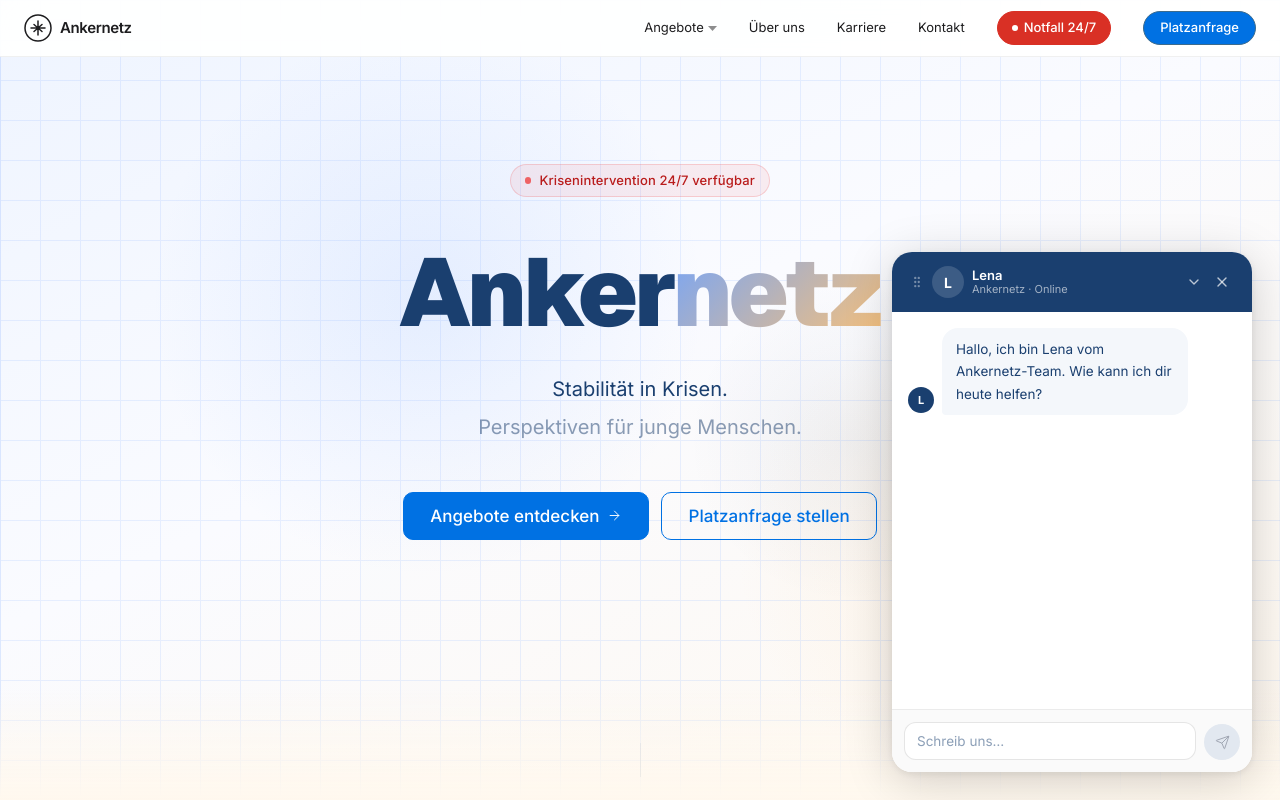
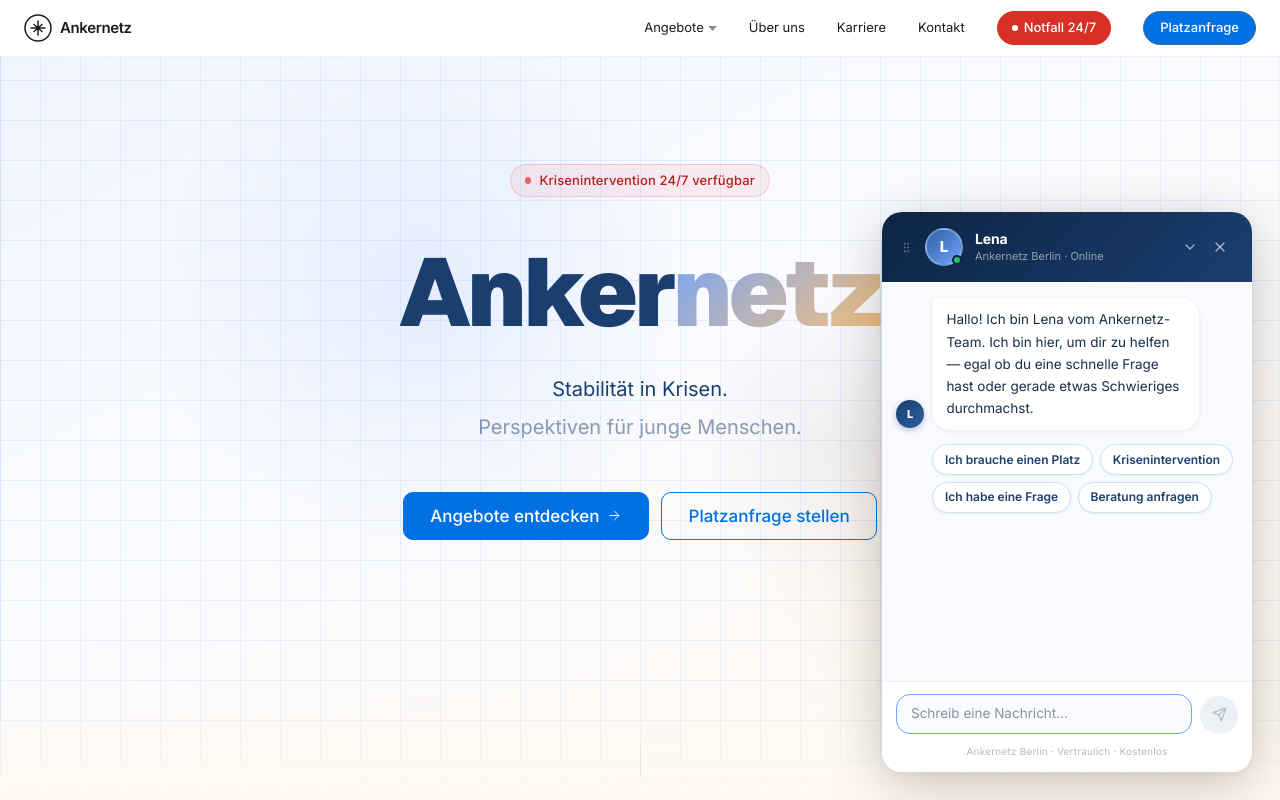
Before and after one commit to ankernetz/ankernetz, a Next.js app: page / in a window 1280 px wide. Both pictures are taken after a click on the button "Chat öffnen". Shown: the top 800 px of the page. Built offline with nearby package versions, Linux system fonts and the light colour scheme.

Commit message:
ChatWidget: professionelles Redesign — besserer Header, Quick-Reply-Chips, neue Bubble-Styles, Footer

```diff
--- a/app/components/ChatWidget.tsx
+++ b/app/components/ChatWidget.tsx
@@ -30,11 +30,12 @@ export default function ChatWidget() {
   const [open, setOpen] = useState(false);
   const [minimized, setMinimized] = useState(false);
   const [messages, setMessages] = useState<Message[]>([
-    { role: "assistant", content: "Hallo, ich bin Lena vom Ankernetz-Team. Wie kann ich dir heute helfen?" },
+    { role: "assistant", content: "Hallo! Ich bin Lena vom Ankernetz-Team. Ich bin hier, um dir zu helfen — egal ob du eine schnelle Frage hast oder gerade etwas Schwieriges durchmachst." },
   ]);
   const [input, setInput] = useState("");
   const [loading, setLoading] = useState(false);
   const [showCrisisBanner, setShowCrisisBanner] = useState(false);
+  const [chipsUsed, setChipsUsed] = useState(false);
   const sessionId = useRef<string>(generateSessionId());
 
   /* ── Drag ── */
@@ -100,49 +101,7 @@ export default function ChatWidget() {
   }, [open, minimized]);
 
   async function sendMessage() {
-    if (!input.trim() || loading) return;
-    const userText = input.trim();
-    const crisis = isCrisisMessage(userText);
-    if (crisis) setShowCrisisBanner(true);
-    const newMessages: Message[] = [...messages, { role: "user", content: userText, crisis }];
-    setMessages(newMessages);
-    setInput("");
-    setLoading(true);
-    try {
-      const userMessageCount = messages.filter(m => m.role === "user").length + 1;
-      const res = await fetch("/api/chat", {
-        method: "POST",
-        headers: { "Content-Type": "application/json" },
-        body: JSON.stringify({
-          messages: newMessages.map(m => ({ role: m.role, content: m.content })),
-          sessionId: sessionId.current,
-          userMessageCount,
-        }),
-      });
-      const reader = res.body?.getReader();
-      const decoder = new TextDecoder();
-      let assistantText = "";
-      setMessages(prev => [...prev, { role: "assistant", content: "" }]);
-      if (reader) {
-        while (true) {
-          const { done, value } = await reader.read();
-          if (done) break;
-          assistantText += decoder.decode(value, { stream: true });
-          setMessages(prev => {
-            const updated = [...prev];
-            updated[updated.length - 1] = { role: "assistant", content: assistantText };
-            return updated;
-          });
-        }
-      }
-    } catch {
-      setMessages(prev => [
-        ...prev,
-        { role: "assistant", content: "Ich bin kurz nicht erreichbar. Ruf direkt an: +49 (0) 30 22 45 43 22" },
-      ]);
-    } finally {
-      setLoading(false);
-    }
+    await sendMessageWithText(input.trim());
   }
 
   function handleKey(e: React.KeyboardEvent) {
@@ -246,6 +205,65 @@ export default function ChatWidget() {
     );
   }
 
+  const quickChips = [
+    "Ich brauche einen Platz",
+    "Krisenintervention",
+    "Ich habe eine Frage",
+    "Beratung anfragen",
+  ];
+
+  function sendChip(text: string) {
+    setChipsUsed(true);
+    setInput(text);
+    setTimeout(() => {
+      sendMessageWithText(text);
+    }, 0);
+  }
+
+  async function sendMessageWithText(text: string) {
+    if (!text.trim() || loading) return;
+    const crisis = isCrisisMessage(text);
+    if (crisis) setShowCrisisBanner(true);
+    const newMessages: Message[] = [...messages, { role: "user", content: text, crisis }];
+    setMessages(newMessages);
+    setInput("");
+    setLoading(true);
+    try {
+      const userMessageCount = messages.filter(m => m.role === "user").length + 1;
+      const res = await fetch("/api/chat", {
+        method: "POST",
+        headers: { "Content-Type": "application/json" },
+        body: JSON.stringify({
+          messages: newMessages.map(m => ({ role: m.role, content: m.content })),
+          sessionId: sessionId.current,
+          userMessageCount,
+        }),
+      });
+      const reader = res.body?.getReader();
+      const decoder = new TextDecoder();
+      let assistantText = "";
+      setMessages(prev => [...prev, { role: "assistant", content: "" }]);
+      if (reader) {
+        while (true) {
+          const { done, value } = await reader.read();
+          if (done) break;
+          assistantText += decoder.decode(value, { stream: true });
+          setMessages(prev => {
+            const updated = [...prev];
+            updated[updated.length - 1] = { role: "assistant", content: assistantText };
+            return updated;
+          });
+        }
+      }
+    } catch {
+      setMessages(prev => [...prev, { role: "assistant", content: "Ich bin kurz nicht erreichbar. Ruf direkt an: +49 (0) 30 22 45 43 22" }]);
+    } finally {
+      setLoading(false);
+    }
+  }
+
+  const userHasWritten = messages.some(m => m.role === "user");
+
   /* ── GEÖFFNET ── */
   return (
     <div
@@ -253,26 +271,28 @@ export default function ChatWidget() {
       style={{
         ...posStyle,
         ...draggingStyle,
-        width: "360px",
-        maxWidth: "calc(100vw - 2rem)",
+        width: "370px",
+        maxWidth: "calc(100vw - 1.5rem)",
         borderRadius: "1.25rem",
         background: "#ffffff",
-        boxShadow: "0 8px 48px rgba(0,0,0,0.18), 0 2px 8px rgba(0,0,0,0.08)",
+        boxShadow: "0 12px 56px rgba(0,0,0,0.22), 0 2px 8px rgba(0,0,0,0.06)",
         display: "flex",
         flexDirection: "column",
         overflow: "hidden",
-        height: minimized ? "56px" : "520px",
-        transition: "height 0.3s ease",
+        height: minimized ? "64px" : "560px",
+        transition: "height 0.3s cubic-bezier(.4,0,.2,1)",
+        fontFamily: "Inter, system-ui, sans-serif",
       }}
     >
-      {/* ── Header (Drag-Handle) ── */}
+      {/* ── Header ── */}
       <div
         onPointerDown={startDrag}
         onPointerMove={moveDrag}
         onPointerUp={endDrag}
+        onClick={() => minimized && setMinimized(false)}
         style={{
-          background: "#1a3f6f",
-          padding: "0.875rem 1.125rem",
+          background: "linear-gradient(135deg, #0d2444 0%, #1a3f6f 100%)",
+          padding: "1rem 1.125rem",
           display: "flex",
           alignItems: "center",
           justifyContent: "space-between",
@@ -280,37 +300,41 @@ export default function ChatWidget() {
           cursor: "grab",
           touchAction: "none",
         }}
-        onClick={() => minimized && setMinimized(false)}
       >
-        <div style={{ display: "flex", alignItems: "center", gap: "0.5rem" }}>
-          {/* Grip-Icon als visueller Drag-Hinweis */}
-          <GripVertical size={14} color="rgba(255,255,255,0.4)" strokeWidth={2} />
-          {/* Avatar */}
-          <div style={{ width: "32px", height: "32px", borderRadius: "50%",
-            background: "rgba(255,255,255,0.15)", display: "flex", alignItems: "center",
-            justifyContent: "center", fontSize: "14px", fontWeight: 700, color: "white", flexShrink: 0 }}>
-            L
+        <div style={{ display: "flex", alignItems: "center", gap: "0.75rem" }}>
+          <GripVertical size={13} color="rgba(255,255,255,0.3)" strokeWidth={2} style={{ flexShrink: 0 }} />
+          {/* Avatar mit grünem Online-Dot */}
+          <div style={{ position: "relative", flexShrink: 0 }}>
+            <div style={{
+              width: "38px", height: "38px", borderRadius: "50%",
+              background: "linear-gradient(135deg, #2d5fa0 0%, #6FA3FE 100%)",
+              border: "2px solid rgba(255,255,255,0.25)",
+              display: "flex", alignItems: "center", justifyContent: "center",
+              fontSize: "15px", fontWeight: 800, color: "white",
+            }}>L</div>
+            <span style={{
+              position: "absolute", bottom: "1px", right: "1px",
+              width: "10px", height: "10px", borderRadius: "50%",
+              background: "#22c55e", border: "2px solid #0d2444",
+            }} />
           </div>
           <div>
-            <p style={{ fontSize: "13px", fontWeight: 600, color: "white", lineHeight: 1.2 }}>Lena</p>
-            <p style={{ fontSize: "11px", color: "rgba(255,255,255,0.6)", lineHeight: 1.2 }}>
-              {loading ? "schreibt…" : "Ankernetz · Online"}
+            <p style={{ fontSize: "14px", fontWeight: 700, color: "white", lineHeight: 1.2, letterSpacing: "-0.01em" }}>Lena</p>
+            <p style={{ fontSize: "11px", lineHeight: 1.3, marginTop: "1px",
+              color: loading ? "#86efac" : "rgba(255,255,255,0.55)" }}>
+              {loading ? "● schreibt gerade…" : "Ankernetz Berlin · Online"}
             </p>
           </div>
         </div>
-        <div style={{ display: "flex", gap: "0.25rem" }}>
-          <button
-            onClick={e => { e.stopPropagation(); setMinimized(!minimized); }}
-            style={{ background: "none", border: "none", cursor: "pointer", padding: "0.25rem",
-              color: "rgba(255,255,255,0.7)", display: "flex" }}
-          >
-            <ChevronDown size={16} style={{ transform: minimized ? "rotate(180deg)" : "rotate(0deg)", transition: "transform 0.2s" }} />
+        <div style={{ display: "flex", gap: "0.125rem", alignItems: "center" }}>
+          <button onClick={e => { e.stopPropagation(); setMinimized(!minimized); }}
+            style={{ background: "none", border: "none", cursor: "pointer", padding: "0.375rem",
+              color: "rgba(255,255,255,0.6)", display: "flex", borderRadius: "6px" }}>
+            <ChevronDown size={16} style={{ transform: minimized ? "rotate(180deg)" : "rotate(0deg)", transition: "transform 0.25s" }} />
           </button>
-          <button
-            onClick={e => { e.stopPropagation(); setOpen(false); }}
-            style={{ background: "none", border: "none", cursor: "pointer", padding: "0.25rem",
-              color: "rgba(255,255,255,0.7)", display: "flex" }}
-          >
+          <button onClick={e => { e.stopPropagation(); setOpen(false); }}
+            style={{ background: "none", border: "none", cursor: "pointer", padding: "0.375rem",
+              color: "rgba(255,255,255,0.6)", display: "flex", borderRadius: "6px" }}>
             <X size={16} />
           </button>
         </div>
@@ -321,82 +345,127 @@ export default function ChatWidget() {
         <div style={{ background: "#fef2f2", borderBottom: "1px solid #fecaca",
           padding: "0.625rem 1rem", display: "flex", alignItems: "center",
           justifyContent: "space-between", gap: "0.5rem", flexShrink: 0 }}>
-          <p style={{ fontSize: "11px", color: "#dc2626", fontWeight: 500, lineHeight: 1.4 }}>
-            Akute Gefahr? Ruf jetzt an:
+          <p style={{ fontSize: "11.5px", color: "#dc2626", fontWeight: 600, lineHeight: 1.4 }}>
+            🚨 Akute Gefahr? Sofort anrufen:
           </p>
           <a href="tel:+4930224543220" style={{ fontSize: "12px", fontWeight: 700, color: "white",
-            background: "#dc2626", padding: "0.25rem 0.625rem", borderRadius: "100px",
-            textDecoration: "none", whiteSpace: "nowrap", display: "flex", alignItems: "center", gap: "0.25rem" }}>
-            <Phone size={11} />
-            030 22 45 43 22
+            background: "#dc2626", padding: "0.3rem 0.75rem", borderRadius: "100px",
+            textDecoration: "none", whiteSpace: "nowrap", display: "flex", alignItems: "center", gap: "0.3rem" }}>
+            <Phone size={11} /> 030 22 45 43 22
           </a>
         </div>
       )}
 
       {/* Messages */}
       {!minimized && (
-        <div style={{ flex: 1, overflowY: "auto", padding: "1rem",
-          display: "flex", flexDirection: "column", gap: "0.75rem" }}>
+        <div style={{ flex: 1, overflowY: "auto", padding: "1rem 0.875rem",
+          display: "flex", flexDirection: "column", gap: "0.625rem",
+          background: "#f8fafd" }}>
+
           {messages.map((msg, i) => (
-            <div key={i} style={{ display: "flex",
+            <div key={i}>
+              <div style={{ display: "flex",
                 justifyContent: msg.role === "user" ? "flex-end" : "flex-start",
                 alignItems: "flex-end", gap: "0.5rem" }}>
                 {msg.role === "assistant" && (
-                <div style={{ width: "26px", height: "26px", borderRadius: "50%",
-                  background: "#1a3f6f", display: "flex", alignItems: "center",
-                  justifyContent: "center", fontSize: "11px", fontWeight: 700,
-                  color: "white", flexShrink: 0, marginBottom: "2px" }}>L</div>
+                  <div style={{
+                    width: "28px", height: "28px", borderRadius: "50%",
+                    background: "linear-gradient(135deg, #1a3f6f 0%, #2d5fa0 100%)",
+                    display: "flex", alignItems: "center", justifyContent: "center",
+                    fontSize: "11px", fontWeight: 800, color: "white",
+                    flexShrink: 0, marginBottom: "2px", boxShadow: "0 2px 6px rgba(26,63,111,0.3)",
+                  }}>L</div>
                 )}
                 <div style={{
-                maxWidth: "75%", padding: "0.625rem 0.875rem",
-                borderRadius: msg.role === "user" ? "1rem 1rem 0.25rem 1rem" : "1rem 1rem 1rem 0.25rem",
-                background: msg.role === "user" ? "#1a3f6f" : "#f4f7fb",
-                color: msg.role === "user" ? "white" : "#1a3f6f",
-                fontSize: "13.5px", lineHeight: "1.65", fontWeight: 400,
+                  maxWidth: "78%",
+                  padding: "0.65rem 0.9rem",
+                  borderRadius: msg.role === "user"
+                    ? "1.1rem 1.1rem 0.2rem 1.1rem"
+                    : "0.2rem 1.1rem 1.1rem 1.1rem",
+                  background: msg.role === "user"
+                    ? "linear-gradient(135deg, #1a3f6f 0%, #2d5fa0 100%)"
+                    : "#ffffff",
+                  color: msg.role === "user" ? "white" : "#1a2e4a",
+                  fontSize: "13.5px", lineHeight: "1.65",
+                  boxShadow: msg.role === "user"
+                    ? "0 2px 8px rgba(26,63,111,0.3)"
+                    : "0 1px 4px rgba(0,0,0,0.08)",
                 }}>
                   {msg.content || (
-                  <span style={{ display: "flex", gap: "3px", alignItems: "center", padding: "2px 0" }}>
+                    <span style={{ display: "flex", gap: "4px", alignItems: "center", padding: "3px 2px" }}>
                       {[0, 1, 2].map(j => (
-                      <span key={j} style={{ width: "5px", height: "5px", borderRadius: "50%",
-                        background: "#9ca3af", animation: `bounce 1.2s ease-in-out ${j * 0.2}s infinite` }} />
+                        <span key={j} style={{ width: "6px", height: "6px", borderRadius: "50%",
+                          background: "#93c5fd", animation: `bounce 1.3s ease-in-out ${j * 0.18}s infinite` }} />
                       ))}
                     </span>
                   )}
                 </div>
               </div>
+            </div>
           ))}
+
+          {/* Quick-Reply Chips — nur wenn Nutzer noch nichts geschrieben hat */}
+          {!userHasWritten && !chipsUsed && !loading && (
+            <div style={{ display: "flex", flexWrap: "wrap", gap: "0.4rem", marginTop: "0.25rem", paddingLeft: "36px" }}>
+              {quickChips.map(chip => (
+                <button key={chip} onClick={() => sendChip(chip)} style={{
+                  padding: "0.35rem 0.75rem",
+                  background: "white",
+                  border: "1.5px solid #d0dff0",
+                  borderRadius: "100px",
+                  fontSize: "12px", fontWeight: 600, color: "#1a3f6f",
+                  cursor: "pointer",
+                  boxShadow: "0 1px 3px rgba(0,0,0,0.06)",
+                  transition: "all 0.15s ease",
+                  whiteSpace: "nowrap",
+                }}>
+                  {chip}
+                </button>
+              ))}
+            </div>
+          )}
+
           <div ref={messagesEndRef} />
         </div>
       )}
 
       {/* Input */}
       {!minimized && (
-        <div style={{ borderTop: "1px solid rgba(0,0,0,0.06)", padding: "0.75rem",
-          display: "flex", alignItems: "flex-end", gap: "0.5rem",
-          background: "#fafafa", flexShrink: 0 }}>
+        <div style={{ borderTop: "1px solid #edf0f5", padding: "0.75rem 0.875rem",
+          display: "flex", flexDirection: "column", gap: "0.5rem",
+          background: "#fff", flexShrink: 0 }}>
+          <div style={{ display: "flex", alignItems: "flex-end", gap: "0.5rem" }}>
             <textarea
               ref={inputRef}
               value={input}
               onChange={e => setInput(e.target.value)}
               onKeyDown={handleKey}
-            placeholder="Schreib uns…"
+              placeholder="Schreib eine Nachricht…"
               rows={1}
-            style={{ flex: 1, border: "1px solid rgba(0,0,0,0.1)", borderRadius: "0.75rem",
-              padding: "0.5rem 0.75rem", fontSize: "13.5px", color: "#1a3f6f",
-              background: "white", resize: "none", outline: "none",
-              lineHeight: "1.5", fontFamily: "inherit", maxHeight: "80px", overflowY: "auto" }}
+              style={{ flex: 1, border: "1.5px solid #e2e8f0", borderRadius: "0.875rem",
+                padding: "0.55rem 0.875rem", fontSize: "13.5px", color: "#1a2e4a",
+                background: "#f8fafd", resize: "none", outline: "none",
+                lineHeight: "1.5", fontFamily: "inherit", maxHeight: "90px", overflowY: "auto",
+                transition: "border-color 0.15s ease" }}
+              onFocus={e => (e.target.style.borderColor = "#6FA3FE")}
+              onBlur={e => (e.target.style.borderColor = "#e2e8f0")}
             />
-          <button
-            onClick={sendMessage}
-            disabled={!input.trim() || loading}
-            style={{ width: "36px", height: "36px", borderRadius: "50%",
-              background: input.trim() && !loading ? "#1a3f6f" : "#e2e8f0",
+            <button onClick={sendMessage} disabled={!input.trim() || loading}
+              style={{ width: "38px", height: "38px", borderRadius: "50%",
+                background: input.trim() && !loading
+                  ? "linear-gradient(135deg, #1a3f6f 0%, #2d5fa0 100%)"
+                  : "#edf0f5",
                 border: "none", cursor: input.trim() && !loading ? "pointer" : "default",
                 display: "flex", alignItems: "center", justifyContent: "center",
-              flexShrink: 0, transition: "background 0.2s ease" }}
-          >
-            <Send size={15} color={input.trim() && !loading ? "white" : "#9ca3af"} strokeWidth={1.5} />
+                flexShrink: 0, transition: "all 0.2s ease",
+                boxShadow: input.trim() && !loading ? "0 2px 8px rgba(26,63,111,0.35)" : "none",
+              }}>
+              <Send size={15} color={input.trim() && !loading ? "white" : "#b0bec5"} strokeWidth={2} />
             </button>
+          </div>
+          <p style={{ fontSize: "10px", color: "#b0bec5", textAlign: "center", letterSpacing: "0.02em" }}>
+            Ankernetz Berlin · Vertraulich · Kostenlos
+          </p>
         </div>
       )}
 
```
Lines whose indentation alone changed are shown as unchanged.
